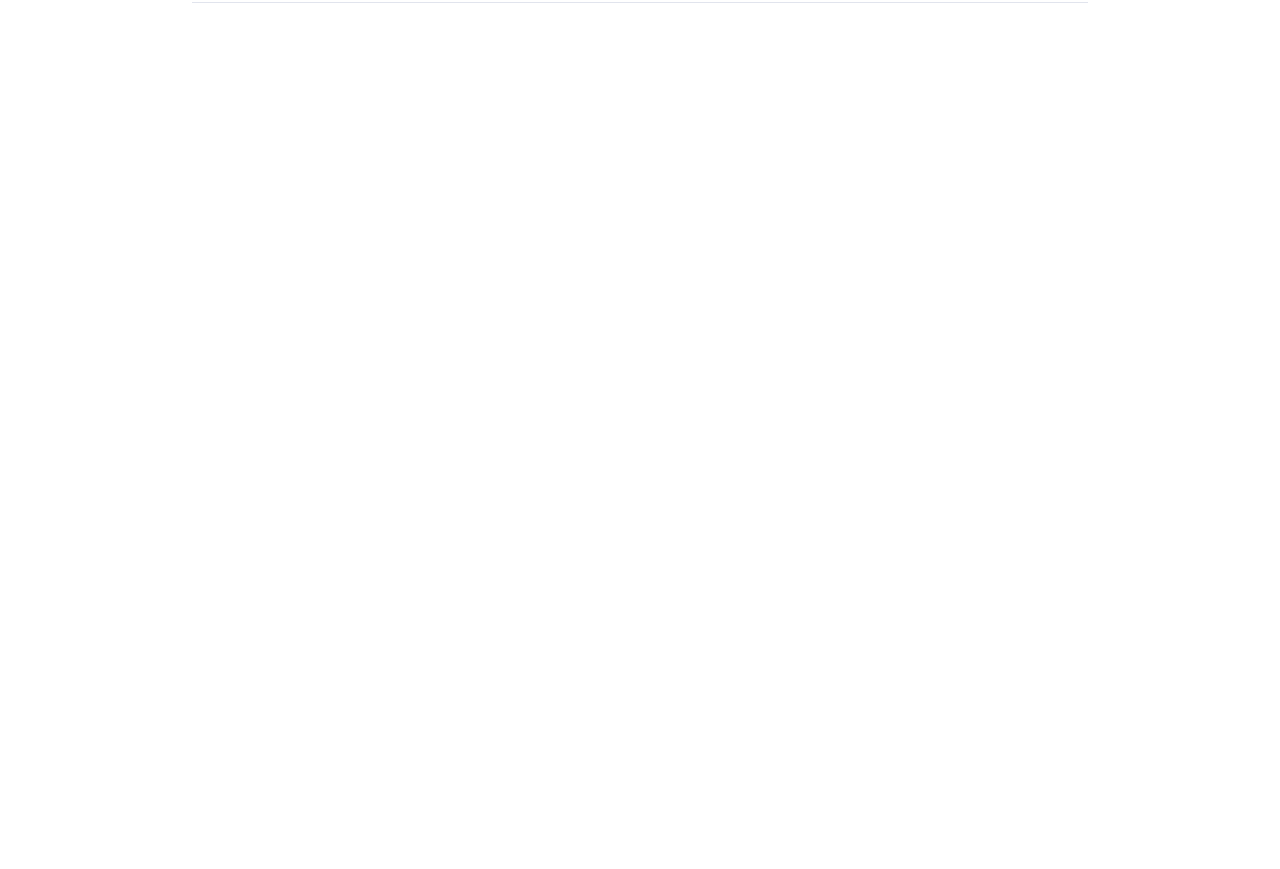
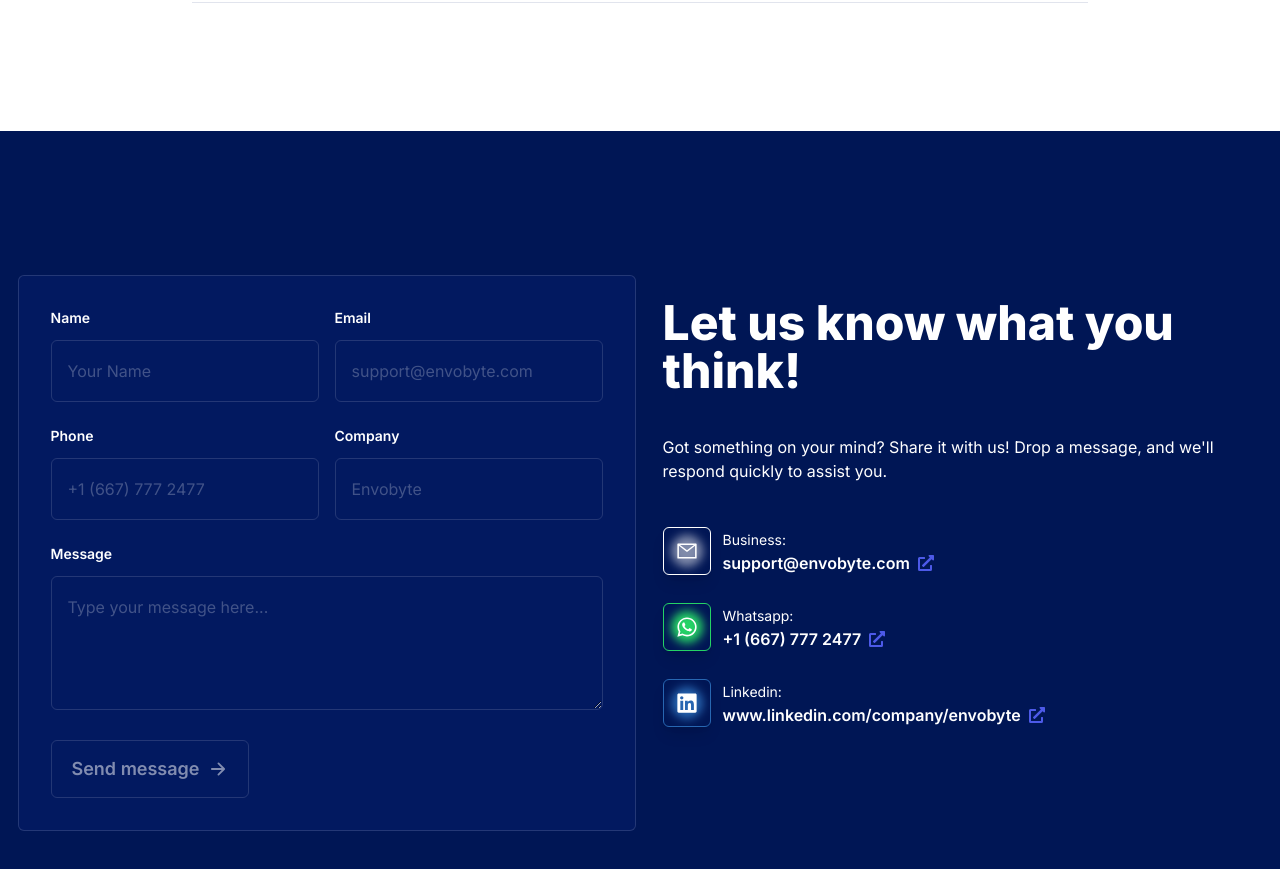
Before and after one commit to Hasinur3813/envobyte, a Next.js app: page / in a window 1280 px wide. Shown: the part 6980-7849 px from the top of the page. Before the commit the page ends 7111 px from the top, so only its background shows below. Built offline with nearby package versions, Linux system fonts and the light colour scheme.

Commit message:
contact section added

```diff
--- a/package.json
+++ b/package.json
@@ -16,6 +16,8 @@
     "postcss": "^8.5.3",
     "react": "^19.0.0",
     "react-dom": "^19.0.0",
+    "react-hook-form": "^7.54.2",
+    "react-hot-toast": "^2.5.2",
     "react-icons": "^5.5.0",
     "react-rating-stars-component": "^2.2.0",
     "swiper": "^11.2.5",
--- /dev/null
+++ b/src/app/components/ContactSection/ContactSection.jsx
@@ -0,0 +1,212 @@
+"use client";
+
+import { useForm } from "react-hook-form";
+import { toast } from "react-hot-toast";
+import { AiOutlineMail } from "react-icons/ai";
+import { FaWhatsapp, FaLinkedin } from "react-icons/fa";
+import { IoArrowForward } from "react-icons/io5";
+import { FaExternalLinkAlt } from "react-icons/fa";
+
+const ContactSection = () => {
+  const {
+    register,
+    handleSubmit,
+    formState: { errors },
+    reset,
+  } = useForm();
+
+  const onSubmit = (data) => {
+    console.log("Form Submitted:", data);
+    toast.success("Message sent successfully!");
+    reset();
+  };
+
+  return (
+    <section className=" bg-[#001655] py-36">
+      <div
+        className="max-w-7xl font-inter mx-auto px-4 flex flex-col justify-around items-start
+     md:flex-row"
+      >
+        {/* Left - Contact Form */}
+        <div>
+          <form
+            onSubmit={handleSubmit(onSubmit)}
+            className="space-y-4 p-8 border border-[#E1E4ED26] bg-[#0A2C8C33] rounded-md"
+          >
+            {/* Name & Email */}
+            <div className="grid grid-cols-1 md:grid-cols-2 gap-4 mb-6">
+              {/* name field */}
+              <div>
+                <label className="block text-sm font-semibold text-light mb-3">
+                  Name
+                </label>
+                <input
+                  type="text"
+                  {...register("name", { required: "Name is required" })}
+                  className="w-full px-4 border border-[#E1E4ED26] text-light/50 py-[18px] rounded-md"
+                  placeholder="Your Name"
+                />
+                {errors.name && (
+                  <p className="text-red-400 text-sm">{errors.name.message}</p>
+                )}
+              </div>
+
+              {/* email field */}
+              <div>
+                <label className="block text-sm font-semibold text-light mb-3">
+                  Email
+                </label>
+                <input
+                  type="email"
+                  {...register("email", { required: "Email is required" })}
+                  className="w-full px-4 border border-[#E1E4ED26] text-light/50 py-[18px] rounded-md"
+                  placeholder="support@envobyte.com"
+                />
+                {errors.email && (
+                  <p className="text-red-400 text-sm">{errors.email.message}</p>
+                )}
+              </div>
+            </div>
+
+            {/* Phone & Company */}
+            <div className="grid grid-cols-1 md:grid-cols-2 gap-4 mb-6">
+              <div>
+                <label className="block text-sm font-semibold text-light mb-3">
+                  Phone
+                </label>
+                <input
+                  type="tel"
+                  {...register("phone", {
+                    required: "Phone number is required",
+                  })}
+                  className="w-full px-4 border border-[#E1E4ED26] text-light/50 py-[18px] rounded-md"
+                  placeholder="+1 (667) 777 2477"
+                />
+                {errors.phone && (
+                  <p className="text-red-400 text-sm">{errors.phone.message}</p>
+                )}
+              </div>
+
+              {/* company */}
+              <div>
+                <label className="block text-sm font-semibold text-light mb-3">
+                  Company
+                </label>
+                <input
+                  type="text"
+                  {...register("company")}
+                  className="w-full px-4 border border-[#E1E4ED26] text-light/50 py-[18px] rounded-md"
+                  placeholder="Envobyte"
+                />
+              </div>
+            </div>
+
+            {/* Message */}
+            <div className="mb-6">
+              <label className="block text-sm font-semibold text-light mb-3">
+                Message
+              </label>
+              <textarea
+                {...register("message", { required: "Message is required" })}
+                className="w-full px-4 border border-[#E1E4ED26] text-light/50 py-[18px] rounded-md"
+                placeholder="Type your message here..."
+                rows={4}
+              />
+              {errors.message && (
+                <p className="text-red-400 text-sm">{errors.message.message}</p>
+              )}
+            </div>
+
+            {/* Submit Button */}
+            <button
+              type="submit"
+              className="font-semibold px-5 border border-[#E1E4ED26] text-light/50 py-[14px] rounded-md flex justify-between gap-2 items-center text-lg group cursor-pointer"
+            >
+              Send message{" "}
+              <IoArrowForward
+                size={20}
+                className="group-hover:translate-x-1 transition-transform duration-300"
+              />
+            </button>
+          </form>
+        </div>
+
+        {/* Right - Contact Information */}
+        <div className="w-full md:w-1/2 p-6 flex flex-col justify-center space-y-4">
+          <h2 className="text-5xl  font-extrabold text-light mb-10">
+            Let us know what you think!
+          </h2>
+          <p className="text-light text-base mb-8">
+            Got something on your mind? Share it with us! Drop a message, and
+            we'll respond quickly to assist you.
+          </p>
+
+          {/* Email */}
+          <div className="flex items-center gap-3 pt-3">
+            <div className="w-12 h-12 flex items-center justify-center rounded-md shadow-lg border border-light">
+              <div className="flex justify-center items-center relative">
+                <div className="absolute w-8 h-8 bg-light/50 rounded-full blur-[5px]"></div>
+                <AiOutlineMail
+                  size={22}
+                  className="text-light font-bold relative z-10"
+                />
+              </div>
+            </div>
+
+            <div>
+              <span className="text-sm text-light">Business:</span>
+              <p className="text-white font-semibold text-base flex items-center justify-between">
+                support@envobyte.com{" "}
+                <FaExternalLinkAlt className="ms-2 text-[#4D5AE8]" />
+              </p>
+            </div>
+          </div>
+
+          {/* WhatsApp */}
+          <div className="flex items-center gap-3 pt-3">
+            <div className="w-12 h-12 flex items-center justify-center rounded-md shadow-lg border border-[#25D366]">
+              <div className="flex justify-center items-center relative">
+                <div className="absolute w-8 h-8 bg-[#25D366] rounded-full blur-[5px]"></div>
+                <FaWhatsapp
+                  size={22}
+                  className="text-light font-bold relative z-10"
+                />
+              </div>
+            </div>
+
+            <div>
+              <span className="text-sm text-light">Whatsapp:</span>
+              <p className="text-white font-semibold text-base flex items-center justify-between">
+                +1 (667) 777 2477
+                <FaExternalLinkAlt className="ms-2 text-[#4D5AE8]" />
+              </p>
+            </div>
+          </div>
+
+          {/* LinkedIn */}
+          <div className="flex items-center gap-3 pt-3">
+            <div className="w-12 h-12 flex items-center justify-center rounded-md shadow-lg border border-[#2867B2]">
+              <div className="flex justify-center items-center relative">
+                <div className="absolute w-8 h-8 bg-[#2867B2] rounded-full blur-[5px]"></div>
+                <FaLinkedin
+                  size={22}
+                  className="text-light font-bold relative z-10"
+                />
+              </div>
+            </div>
+
+            <div>
+              <span className="text-sm text-light">Linkedin:</span>
+              <p className="text-white font-semibold text-base flex items-center justify-between">
+                www.linkedin.com/company/envobyte
+                <FaExternalLinkAlt className="ms-2 text-[#4D5AE8]" />
+              </p>
+            </div>
+          </div>
+        </div>
+      </div>
+    </section>
+  );
+};
+
+export default ContactSection;
--- a/src/app/page.js
+++ b/src/app/page.js
@@ -1,3 +1,4 @@
+import ContactSection from "./components/ContactSection/ContactSection";
 import DetailsSection from "./components/DetailsSection/DetailsSection";
 import FAQSection from "./components/FAQSection/FAQSection";
 import HeroArea from "./components/HeroArea/HeroArea";
@@ -18,6 +19,7 @@ const Page = () => {
       <Testimonials />
       <TeamMembers />
       <FAQSection />
+      <ContactSection />
     </div>
   );
 };
```
Also changed, not shown: 1 other file (tests, documents, lock files or other folders).
